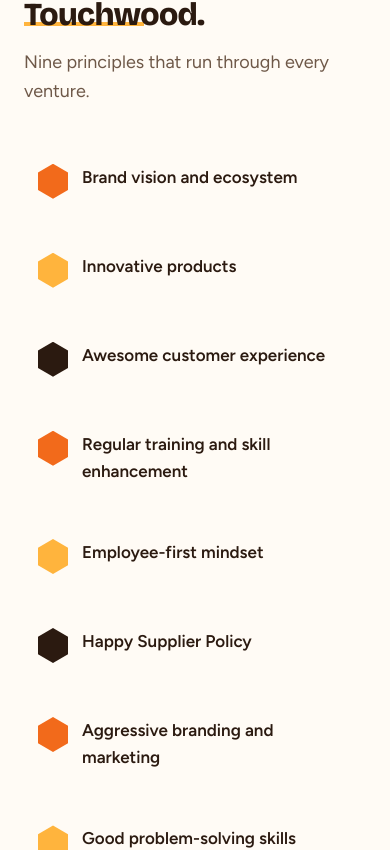
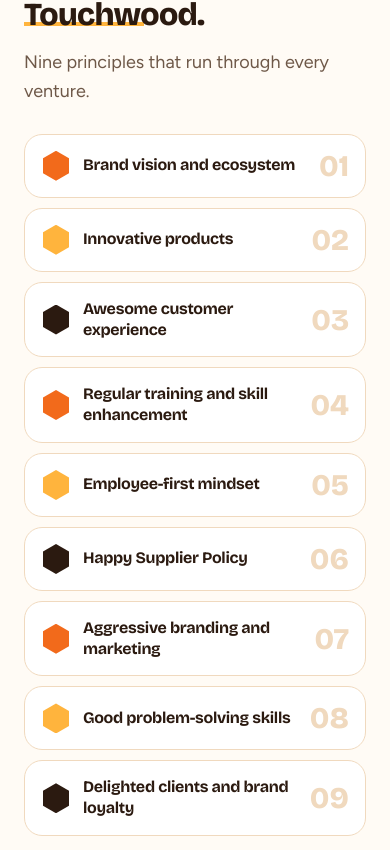
Before and after one commit to hansikakvig/touchwood-world-website, a Next.js app: page / in a window 390 px wide. Shown: the part 7973-8823 px from the top of the page. Built offline with nearby package versions, Linux system fonts and the light colour scheme.

Commit message:
Redesign 'Why partners choose Touchwood' as numbered principle cards, mobile friendly

```diff
--- a/app/globals.css
+++ b/app/globals.css
@@ -599,3 +599,29 @@ main > * { animation: pgin .5s ease both; }
 .card-wrap .card { flex: 1 1 auto; }
 .site-link { align-self: flex-start; font-weight: 700; font-size: 14px; color: var(--or-dk); text-decoration: none; padding: 7px 14px; border: 1.5px solid var(--line); border-radius: 999px; background: #fff; transition: background .25s, color .25s, border-color .25s; }
 .site-link:hover, .site-link:focus-visible { background: var(--or); color: #fff; border-color: var(--or); }
+
+/* ---------- Why partners choose Touchwood: numbered principle cards ---------- */
+.prin { display: grid; grid-template-columns: repeat(3, 1fr); gap: 18px; margin-top: 40px; counter-reset: p; }
+.prin-card { position: relative; overflow: hidden; background: #fff; border: 1.5px solid var(--line); border-radius: 22px; padding: 26px 24px 24px; min-height: 150px; display: flex; flex-direction: column; justify-content: flex-end; gap: 14px; isolation: isolate; transition: transform .35s cubic-bezier(.2,.8,.2,1), box-shadow .35s, border-color .35s, color .35s; }
+.prin-card::before { content: ""; position: absolute; inset: 0; z-index: -1; background: linear-gradient(135deg, var(--or), var(--honey)); transform: translateY(101%); transition: transform .45s cubic-bezier(.2,.8,.2,1); }
+.prin-no { position: absolute; top: 14px; right: 20px; font: 800 46px/1 var(--head); color: var(--bg2); transition: color .35s; }
+.prin-card .hx { width: 34px; height: 39px; background: var(--or); transition: transform .5s cubic-bezier(.2,.8,.2,1), background .35s; }
+.prin-card:nth-child(3n+2) .hx { background: var(--honey); }
+.prin-card:nth-child(3n) .hx { background: var(--bark); }
+.prin-card h3 { margin: 0; font-size: 19px; line-height: 1.3; }
+.prin-card:hover { transform: translateY(-6px); box-shadow: 0 20px 40px rgba(242,106,27,.22); border-color: transparent; color: #fff; }
+.prin-card:hover::before { transform: none; }
+.prin-card:hover .prin-no { color: rgba(255,255,255,.35); }
+.prin-card:hover .hx { background: #fff; transform: rotate(90deg); }
+.js .prin-card.rv { transform: translateY(30px) scale(.96); transition: opacity .6s ease calc(var(--d, 0) * 110ms), transform .6s cubic-bezier(.2,.8,.2,1) calc(var(--d, 0) * 110ms), box-shadow .35s, border-color .35s, color .35s; }
+.js .prin-card.rv.in { transform: none; }
+.js .prin-card.rv.in:hover { transform: translateY(-6px); transition-delay: 0s; }
+@media (max-width: 900px) { .prin { grid-template-columns: 1fr 1fr; gap: 14px; } }
+@media (max-width: 560px) {
+  .prin { grid-template-columns: 1fr; gap: 10px; margin-top: 28px; }
+  .prin-card { min-height: 0; flex-direction: row; justify-content: flex-start; align-items: center; padding: 16px 18px; gap: 14px; border-radius: 18px; }
+  .prin-card .hx { width: 26px; height: 30px; flex: none; }
+  .prin-card h3 { font-size: 16px; padding-right: 44px; }
+  .prin-no { top: 50%; transform: translateY(-50%); right: 16px; font-size: 30px; color: var(--line); }
+}
+@media (prefers-reduced-motion: reduce) { .js .prin-card.rv { opacity: 1; transform: none; transition: none; } }
--- a/app/page.tsx
+++ b/app/page.tsx
@@ -128,7 +128,15 @@ export default function Home() {
           <span className="kicker">How we work</span>
           <h2 className="rv">Why partners choose Touchwood.</h2>
           <p className="lead">Nine principles that run through every venture.</p>
-          <div className="sys">{sys.map((s) => (<div className="rv" key={s}><i className="hx" />{s}</div>))}</div>
+          <div className="prin">
+            {sys.map((s, i) => (
+              <div className="prin-card rv" key={s} style={{ "--d": i % 3 } as React.CSSProperties}>
+                <span className="prin-no">{String(i + 1).padStart(2, "0")}</span>
+                <i className="hx" aria-hidden="true" />
+                <h3>{s}</h3>
+              </div>
+            ))}
+          </div>
         </div>
       </section>
 
```
